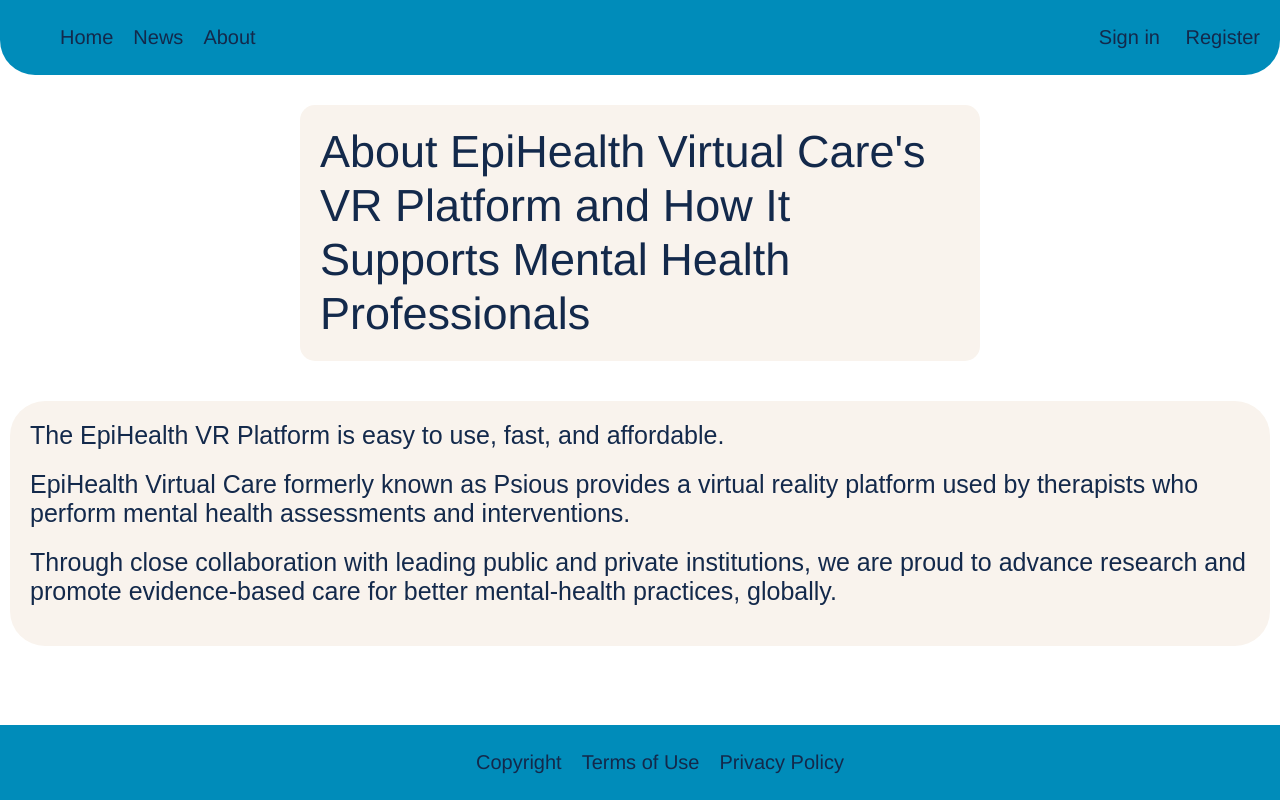
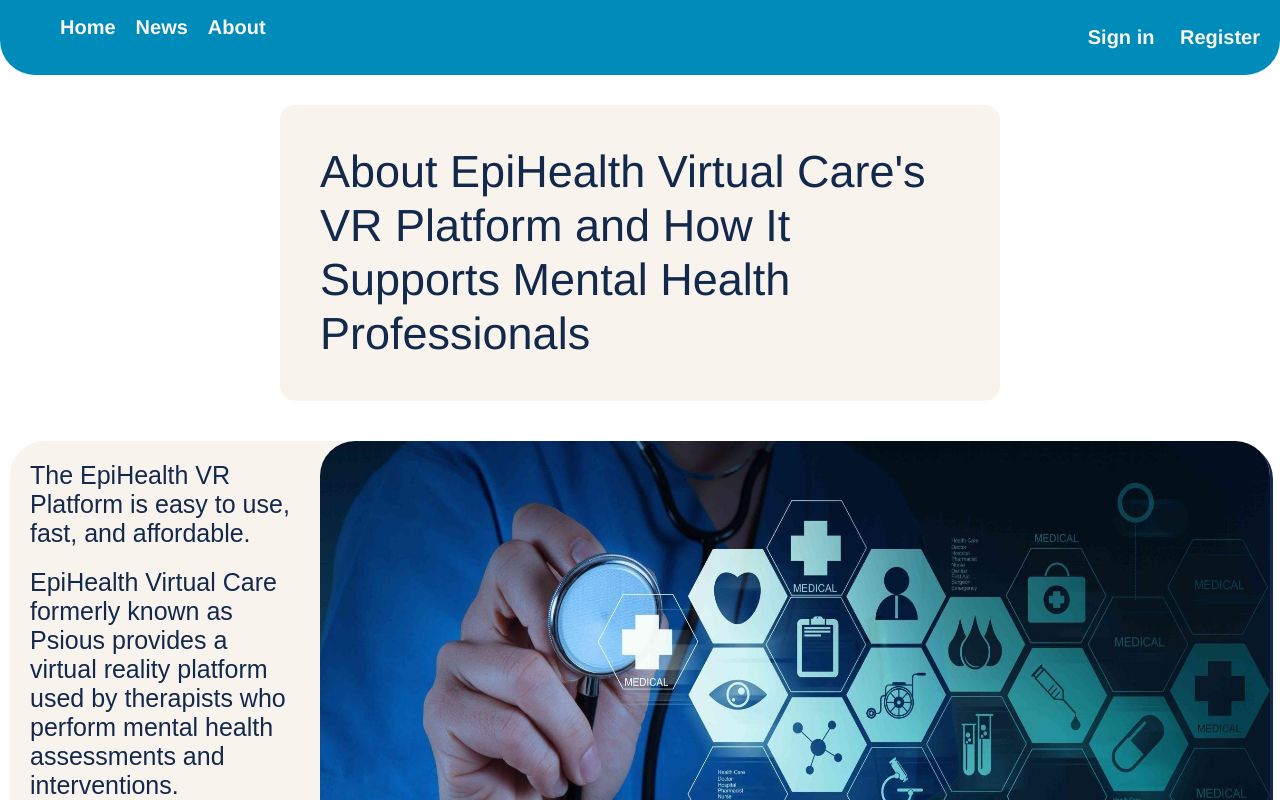
Before and after one commit to antoinebubs/ESP-APP, a Vue app in the folder esp-front/: page /#/about in a window 1280 px wide. Shown: the top 800 px of the page. Built offline with nearby package versions, Linux system fonts and the light colour scheme.

Commit message:
front ameliorations

```diff
--- a/esp-front/src/components/AppBar.vue
+++ b/esp-front/src/components/AppBar.vue
@@ -1,11 +1,12 @@
 <template>
+  <div class="meganavbar"></div>
   <div class="navbar">
     <div class="navbar-options-left">
       <ul class="list-options">
         <li class="list">
-          <router-link to="/home">Home</router-link>
-          <router-link to="/news">News</router-link>
-          <router-link to="/about">About</router-link>
+          <router-link class="options-links" to="/home">Home</router-link>
+          <router-link class="options-links" to="/news">News</router-link>
+          <router-link class="options-links" to="/about">About</router-link>
         </li>
       </ul>
     </div>
@@ -35,33 +36,32 @@
 
 <style scoped>
 .navbar {
-  display: grid;
-  grid-template-columns: auto auto;
-  top: 0;
-  width: 100%;
   background-color: #008cba;
   border-bottom-right-radius: 35px;
   border-bottom-left-radius: 35px;
+  background-color: #008cba;
+  display: flex;
+  justify-content: space-between;
+  width: 100%;
 }
 .navbar-options-left {
-  overflow: hidden;
   list-style-type: none;
 }
 
 .list-options {
   list-style-type: none;
-  display: flex;
 }
 
 a {
-  color: #13294b;
+  color: #f9f3ed;
   margin: 10px;
   text-decoration: none;
   font-size: 20px;
+  font-weight: bold;
 }
 
-.list-options .options-links:hover {
-  background-color: #333;
+.list-options a:hover {
+  color: #333;
 }
 .navbar-options-right .list-options {
   display: flex;
--- a/esp-front/src/components/AppFooter.vue
+++ b/esp-front/src/components/AppFooter.vue
@@ -1,7 +1,7 @@
 <template>
   <div class="footer">
-    <ul class="footer-list-options">
-      <li class="list-options">
+    <ul class="list-options">
+      <li class="list">
         <router-link class="options-links" to="/copyright"
           >Copyright</router-link
         >
@@ -33,27 +33,24 @@
 <style scoped>
 .footer {
   background-color: #008cba;
-  color: #13294b;
+  border-top-right-radius: 35px;
+  border-top-left-radius: 35px;
+  background-color: #008cba;
   display: flex;
   justify-content: center;
   width: 100%;
-  position: absolute;
-  bottom: 0;
-}
-.footer-list-options {
-  display: flex;
+  font-weight: bold;
 }
 .list-options {
   list-style-type: none;
-  display: flex;
 }
 a {
-  color: #13294b;
+  color: #f9f3ed;
   margin: 10px;
   text-decoration: none;
   font-size: 20px;
 }
-.footer-options-links:hover {
-  background-color: #444;
+.list-options a:hover {
+  color: #333;
 }
 </style>
--- a/esp-front/src/components/ButtonMain.vue
+++ b/esp-front/src/components/ButtonMain.vue
@@ -19,14 +19,16 @@
   background-color: #008cba;
   border: none;
   color: white;
-  padding: 15px 32px;
+  padding: 20px 32px;
   text-align: center;
-  text-decoration: none;
-  display: inline-block;
   font-size: 16px;
   margin: 10px 20px;
   cursor: pointer;
   border-radius: 15px;
   box-shadow: black 5px 5px;
+  font-weight: bold;
+}
+.button:hover {
+  color: #333;
 }
 </style>
--- a/esp-front/src/views/AboutView.vue
+++ b/esp-front/src/views/AboutView.vue
@@ -20,6 +20,7 @@
           evidence-based care for better mental-health practices, globally.
         </p>
       </div>
+      <img src="../img/background.jpg" width="950" height="600" />
     </div>
   </div>
 </template>
@@ -55,10 +56,10 @@
   border-radius: 35px;
   border: none 2px #13294b;
   margin: 10px 10px 10px 10px;
+  box-shadow: 3px 3px;
 }
 img {
-  border-top-right-radius: 35px;
-  border-bottom-right-radius: 35px;
+  border-radius: 35px;
 }
 h1 {
   text-align: left;
@@ -69,6 +70,6 @@
   width: 50%;
   background-color: #f9f3ed;
   border-radius: 15px;
-  padding: 20px;
+  padding: 40px;
 }
 </style>
--- a/esp-front/src/views/MainPage.vue
+++ b/esp-front/src/views/MainPage.vue
@@ -5,7 +5,7 @@
         Virtual Reality for Mental Health Professionals EpiHealth, an all-in-one
         VR
       </h1>
-      <h3>platform trusted by over 2 therapists.</h3>
+      <h3>platform trusted by over 0 therapists.</h3>
       <div class="flex-container">
         <ButtonMain @click="doSomething">Démo</ButtonMain>
         <ButtonMain>Pricing</ButtonMain>
@@ -44,9 +44,10 @@
   width: 100%;
   height: 850px;
 }
-h1 {
-  text-align: center;
+p {
+  color: #f9f3ed;
 }
+
 h3 {
   text-align: left;
   margin: 20px;
@@ -54,4 +55,12 @@
 .flex-container {
   display: flex;
 }
+.flex-container2 {
+  display: flex;
+  background-color: #008cba;
+  padding: 15px;
+  border-radius: 35px;
+  margin-top: 70px;
+  box-shadow: black 8px 8px;
+}
 </style>
```
